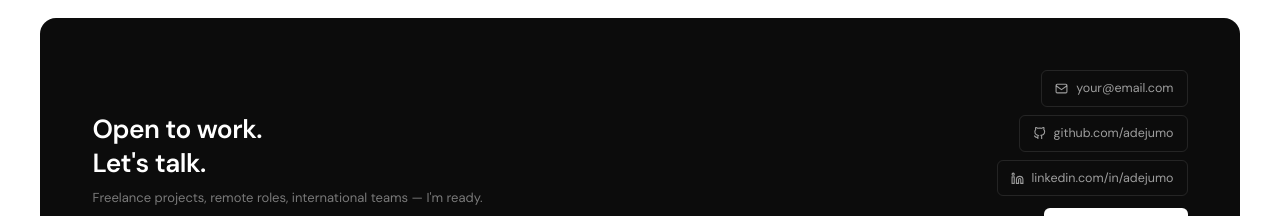
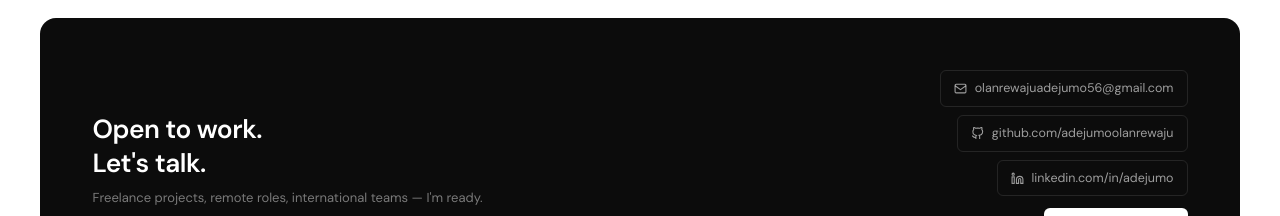
Before and after one commit to AdejumoOlanrewaju/telex-mern-portfolio, a React (Vite) app: page / in a window 1280 px wide. Shown: the part 3423-3639 px from the top of the page. Built offline with nearby package versions, Linux system fonts and the light colour scheme.

Commit message:
social media commit

```diff
--- a/src/components/Contact/Contact.jsx
+++ b/src/components/Contact/Contact.jsx
@@ -4,8 +4,8 @@ import styles from './Contact.module.css'
 
 const contactLinks = [
   {
-    label: 'your@email.com',
-    href: 'mailto:your@email.com',
+    label: 'olanrewajuadejumo56@gmail.com',
+    href: 'mailto:olanrewajuadejumo56@gmail.com',
     icon: (
       <svg width="13" height="13" viewBox="0 0 24 24" fill="none" stroke="currentColor" strokeWidth="2" aria-hidden="true">
         <rect x="2" y="4" width="20" height="16" rx="2" />
@@ -14,8 +14,8 @@ const contactLinks = [
     ),
   },
   {
-    label: 'github.com/adejumo',
-    href: 'https://github.com',
+    label: 'github.com/adejumoolanrewaju',
+    href: 'https://github.com/AdejumoOlanrewaju',
     icon: (
       <svg width="13" height="13" viewBox="0 0 24 24" fill="none" stroke="currentColor" strokeWidth="2" aria-hidden="true">
         <path d="M9 19c-5 1.5-5-2.5-7-3m14 6v-3.87a3.37 3.37 0 0 0-.94-2.61c3.14-.35 6.44-1.54 6.44-7A5.44 5.44 0 0 0 20 4.77 5.07 5.07 0 0 0 19.91 1S18.73.65 16 2.48a13.38 13.38 0 0 0-7 0C6.27.65 5.09 1 5.09 1A5.07 5.07 0 0 0 5 4.77a5.44 5.44 0 0 0-1.5 3.78c0 5.42 3.3 6.61 6.44 7A3.37 3.37 0 0 0 9 18.13V22" />
@@ -24,7 +24,7 @@ const contactLinks = [
   },
   {
     label: 'linkedin.com/in/adejumo',
-    href: 'https://linkedin.com',
+    href: 'https://linkedin.com/in/olanrewaju-adejumo-47375328b/',
     icon: (
       <svg width="13" height="13" viewBox="0 0 24 24" fill="none" stroke="currentColor" strokeWidth="2" aria-hidden="true">
         <path d="M16 8a6 6 0 0 1 6 6v7h-4v-7a2 2 0 0 0-4 0v7h-4v-7a6 6 0 0 1 6-6z" />
```
